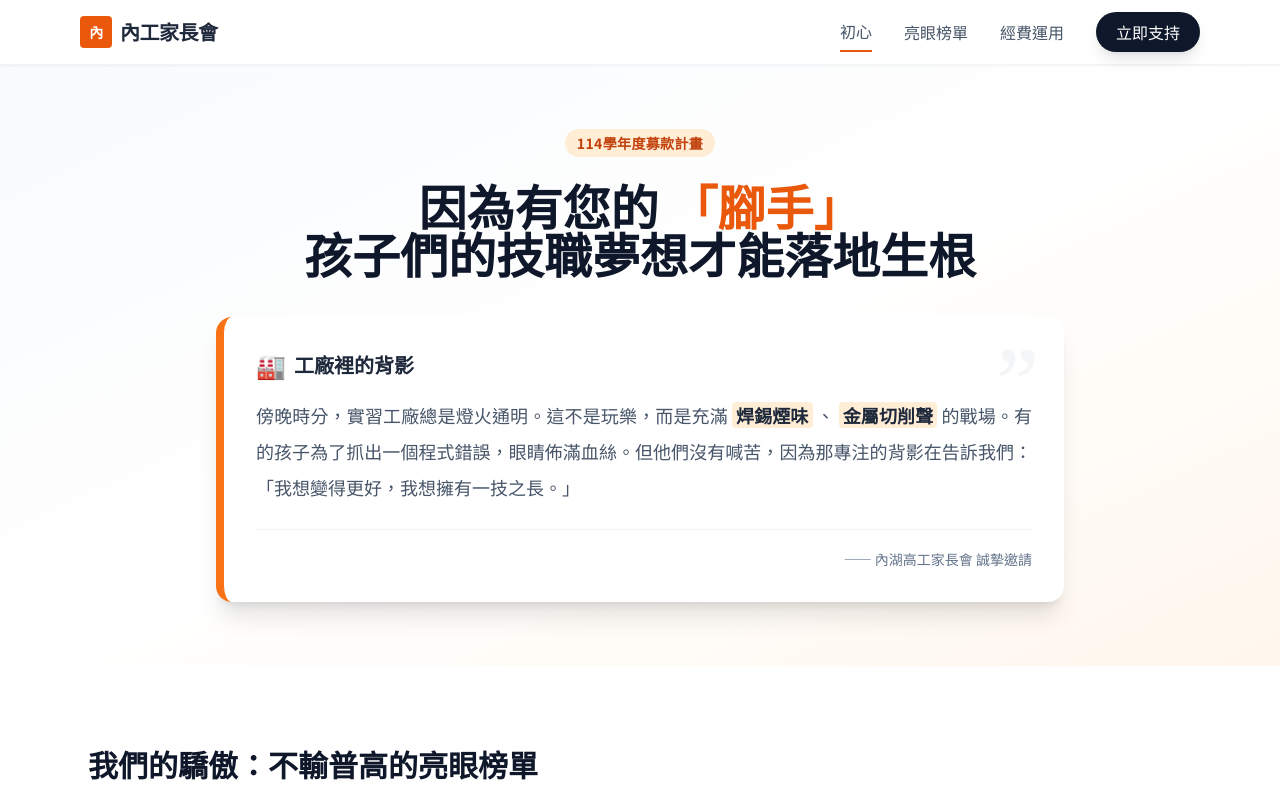
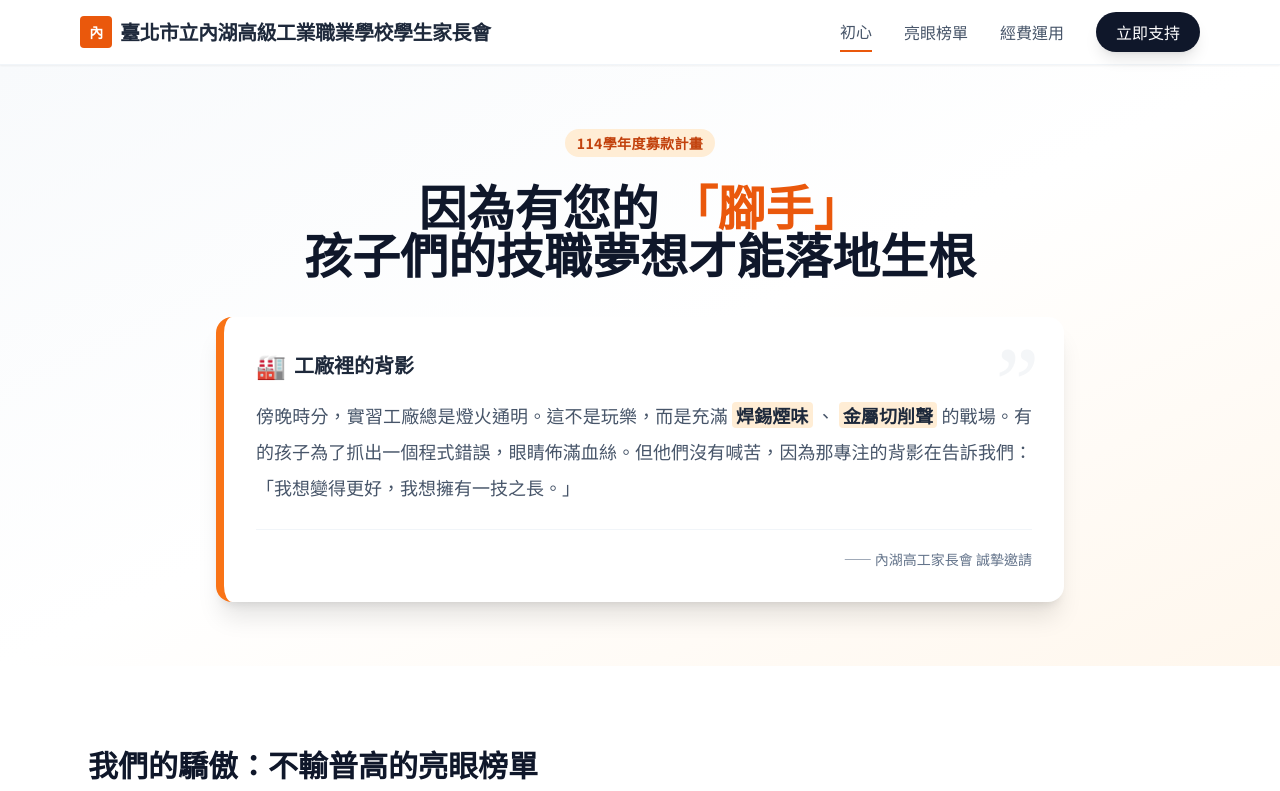
Before and after one commit to douglas-huang/nihs_2025donation, a plain HTML site: page index.html in a window 1280 px wide. Shown: the top 791 px of the page. Drawn offline with nearby package versions, Linux system fonts and the light colour scheme.

```diff
--- a/index.html
+++ b/index.html
@@ -49,7 +49,7 @@
             <div class="flex justify-between items-center h-16">
                 <div class="font-bold text-xl text-slate-800 tracking-tight flex items-center gap-2">
                     <span class="bg-orange-600 text-white w-8 h-8 rounded flex items-center justify-center text-sm font-bold">內</span>
-                    <span>內工家長會</span>
+                    <span>臺北市立內湖高級工業職業學校學生家長會</span>
                 </div>
                 <div class="hidden md:flex space-x-8">
                     <button onclick="scrollToSection('vision')" class="nav-btn text-slate-600 hover:text-orange-600 transition font-medium" id="btn-vision">初心</button>
@@ -366,4 +366,5 @@
         });
     </script>
 </body>
+
 </html>
```
